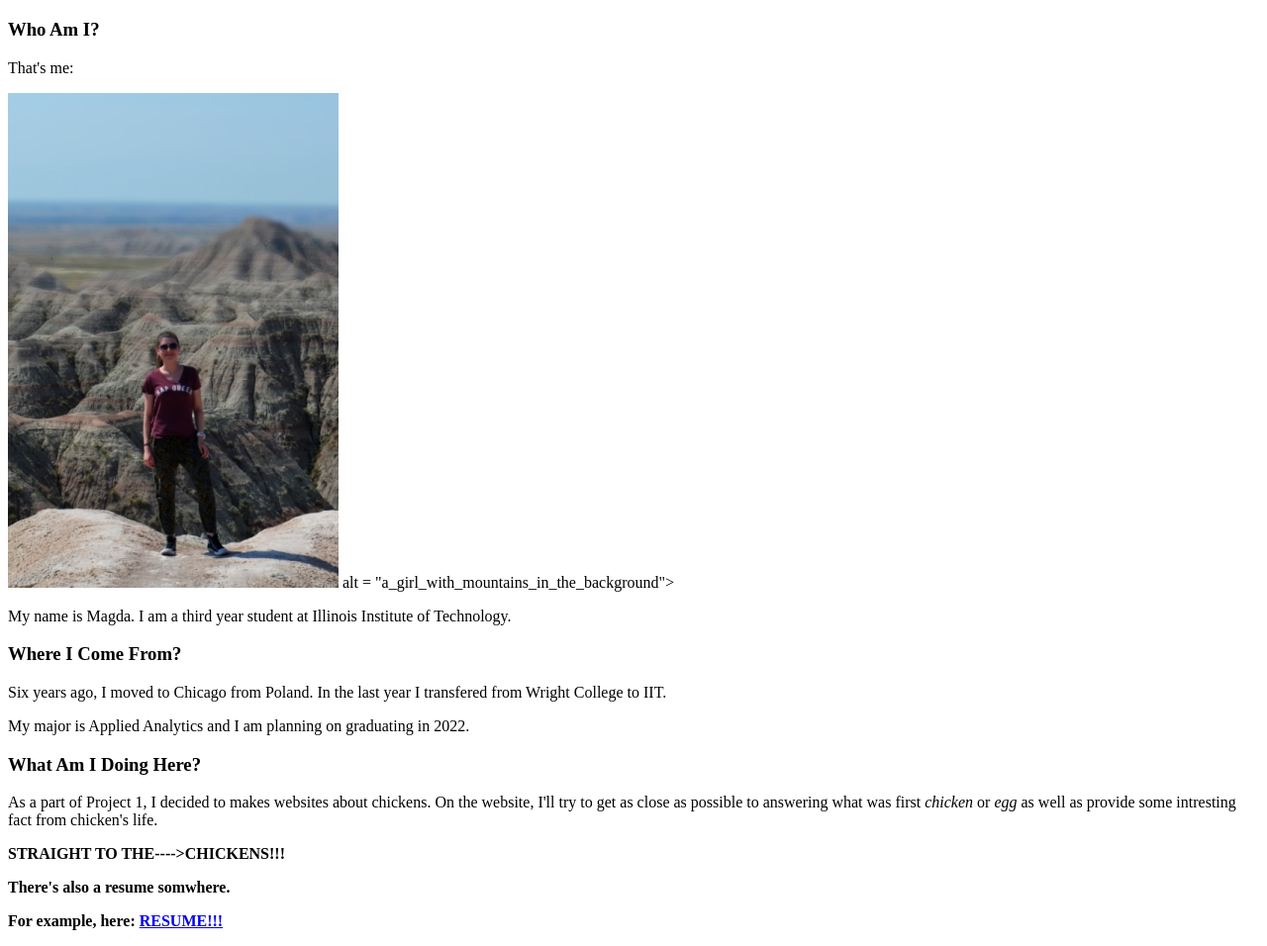
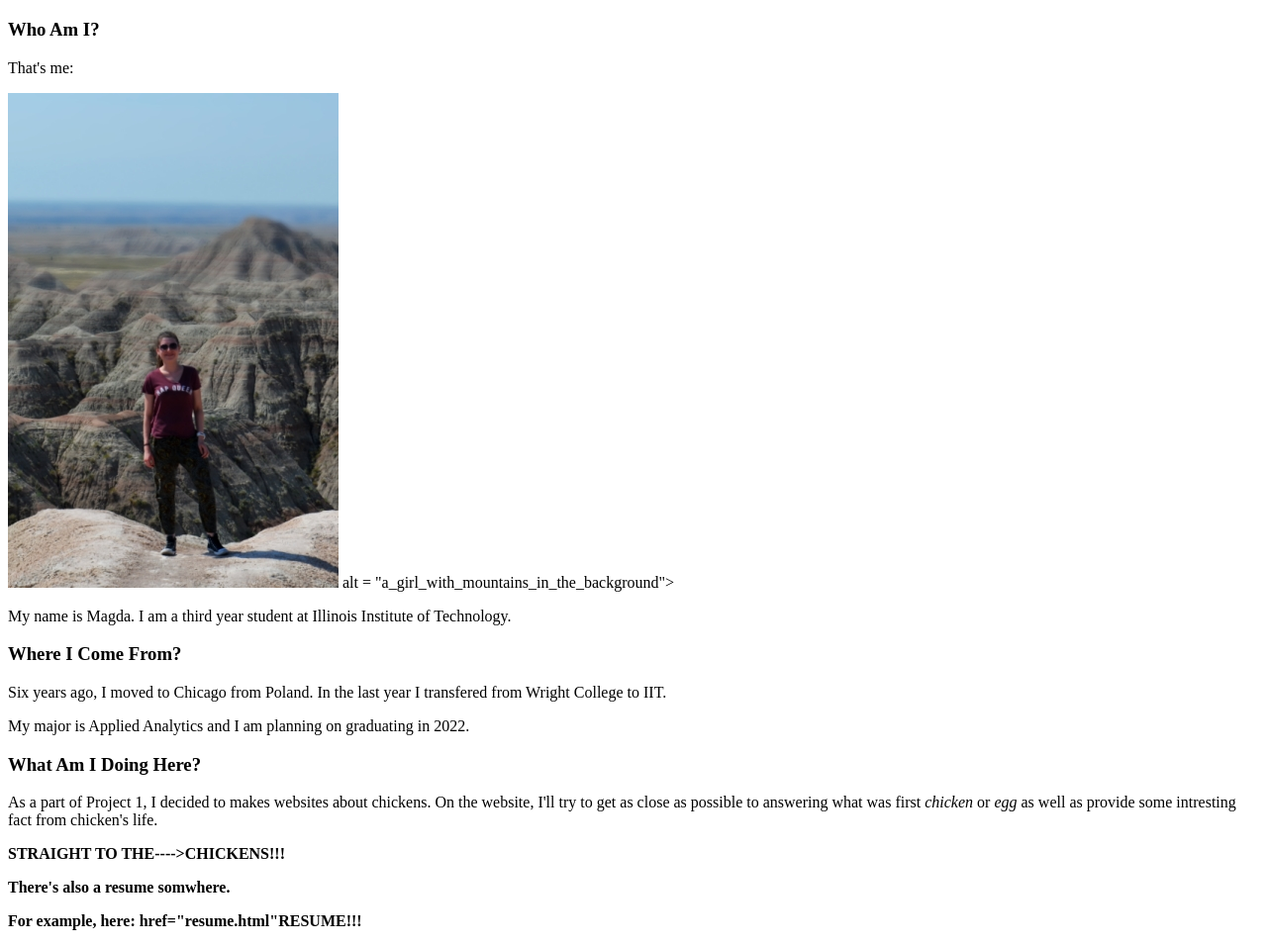
Before and after one commit to mboufal/project1, a plain HTML site: page index.html in a window 1280 px wide. Shown: the part 131-1087 px from the top of the page at 99% size. Drawn offline with Linux system fonts and the light colour scheme.

Commit message:
Update index.html

```diff
--- a/index.html
+++ b/index.html
@@ -30,5 +30,5 @@
 	  On the website, I'll try to get as close as possible to answering what was first <em>chicken</em> or <em>egg</em> as well as provide some intresting fact from chicken's  life.</p><!-- before they end up in KFC -->
 	  <strong>STRAIGHT TO THE----><a herf="page3.html"><strong>CHICKENS!!!</strong></a>
 	    <p>There's also a resume somwhere.</p>
-	    <p>For example, here: <a href="resume.html"</a><b>RESUME!!!</b>
+	    <p>For example, here: <a> href="resume.html"</a><b>RESUME!!!</b></p>
 </html>
```
